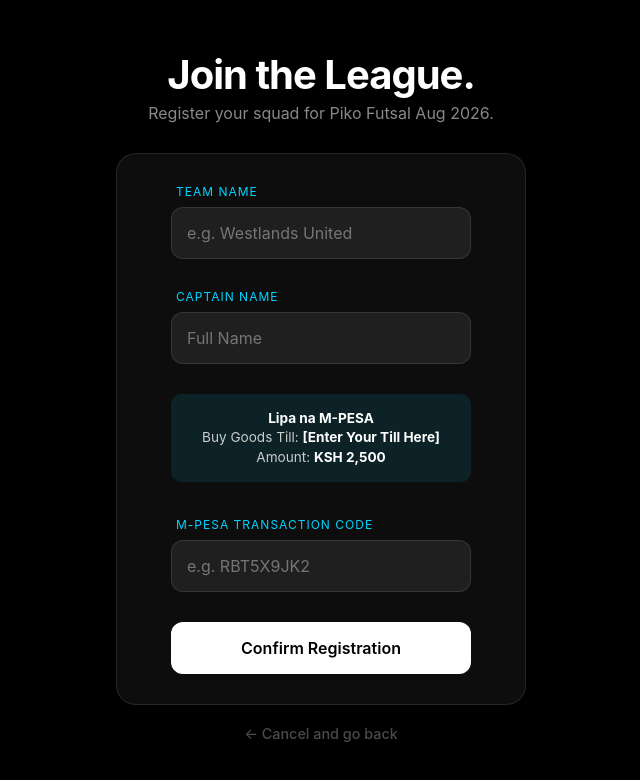
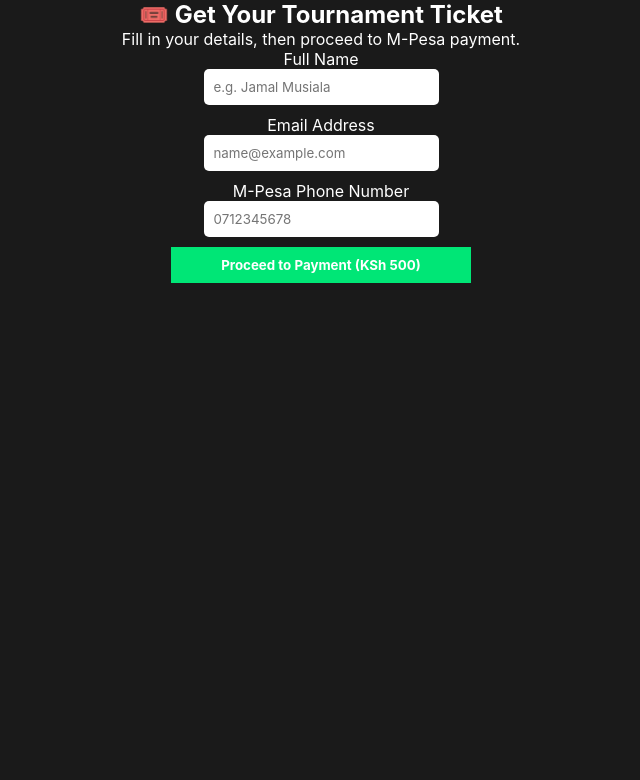
Before and after one commit to pikofutsal/piko-futsal, a website: page register.html in a window 1280 px wide. Shown: the whole page, without its empty margins (319-959 px from the left). Drawn offline with Linux system fonts and the light colour scheme.

Commit message:
Update register.html

```diff
--- a/register.html
+++ b/register.html
@@ -3,159 +3,35 @@
 <head>
     <meta charset="UTF-8">
     <meta name="viewport" content="width=device-width, initial-scale=1.0">
-    <title>Register | Piko Futsal 2026</title>
+    <title>Register | Tournament Tickets</title>
     <link rel="stylesheet" href="style.css">
-    <style>
-        /* Internal styles to ensure the "Apple" look for the form */
-        body {
-            background-color: #000;
-            color: #fff;
-            font-family: -apple-system, BlinkMacSystemFont, "Segoe UI", Roboto, Helvetica, Arial, sans-serif;
-            margin: 0;
-            display: flex;
-            justify-content: center;
-            align-items: center;
-            min-height: 100vh;
-        }
-
-        .container {
-            width: 90%;
-            max-width: 450px;
-            padding: 40px 20px;
-            text-align: center;
-        }
-
-        h1 {
-            font-size: 2.5rem;
-            font-weight: 700;
-            letter-spacing: -1px;
-            margin-bottom: 10px;
-        }
-
-        p {
-            color: #888;
-            margin-bottom: 30px;
-        }
-
-        .registration-card {
-            background: rgba(255, 255, 255, 0.05);
-            backdrop-filter: blur(20px);
-            border: 1px solid rgba(255, 255, 255, 0.1);
-            border-radius: 20px;
-            padding: 30px;
-            box-shadow: 0 20px 40px rgba(0,0,0,0.4);
-        }
-
-        .input-group {
-            text-align: left;
-            margin-bottom: 20px;
-        }
-
-        .input-group label {
-            display: block;
-            font-size: 0.75rem;
-            text-transform: uppercase;
-            letter-spacing: 1px;
-            color: #00d4ff;
-            margin-bottom: 8px;
-            margin-left: 5px;
-        }
-
-        .input-group input {
-            width: 100%;
-            box-sizing: border-box;
-            padding: 15px;
-            background: rgba(255, 255, 255, 0.08);
-            border: 1px solid rgba(255, 255, 255, 0.1);
-            border-radius: 12px;
-            color: #fff;
-            font-size: 1rem;
-            transition: 0.3s;
-        }
-
-        .input-group input:focus {
-            outline: none;
-            border-color: #00d4ff;
-            background: rgba(0, 212, 255, 0.05);
-        }
-
-        .payment-note {
-            background: rgba(0, 212, 255, 0.1);
-            border-radius: 10px;
-            padding: 15px;
-            margin-bottom: 25px;
-            font-size: 0.85rem;
-            line-height: 1.4;
-            color: #ccc;
-        }
-
-        .payment-note strong {
-            color: #fff;
-        }
-
-        .btn-submit {
-            width: 100%;
-            padding: 16px;
-            background: #fff;
-            color: #000;
-            border: none;
-            border-radius: 12px;
-            font-size: 1rem;
-            font-weight: 600;
-            cursor: pointer;
-            transition: 0.3s;
-        }
-
-        .btn-submit:hover {
-            background: #00d4ff;
-            transform: scale(1.02);
-        }
-
-        .back-link {
-            display: inline-block;
-            margin-top: 20px;
-            color: #555;
-            text-decoration: none;
-            font-size: 0.9rem;
-        }
-    </style>
 </head>
 <body>
 
-    <div class="container">
-        <h1>Join the League.</h1>
-        <p>Register your squad for Piko Futsal Aug 2026.</p>
+    <div class="registration-container">
+        <h2>🎟️ Get Your Tournament Ticket</h2>
+        <p>Fill in your details, then proceed to M-Pesa payment.</p>
 
-        <div class="registration-card">
-            <form action="https://piko-futsal.vercel.app/api/register.js" method="POST">
-
+        <form id="ticketForm">
             <div class="input-group">
-                    <label>Team Name</label>
-                    <input type="text" name="team_name" placeholder="e.g. Westlands United" required>
+                <label for="name">Full Name</label>
+                <input type="text" id="name" placeholder="e.g. Jamal Musiala" required>
             </div>
 
             <div class="input-group">
-                    <label>Captain Name</label>
-                    <input type="text" name="captain_name" placeholder="Full Name" required>
-                </div>
-
-                <div class="payment-note">
-                    <strong>Lipa na M-PESA</strong><br>
-                    Buy Goods Till: <strong>[Enter Your Till Here]</strong><br>
-                    Amount: <strong>KSH 2,500</strong>
+                <label for="email">Email Address</label>
+                <input type="email" id="email" placeholder="name@example.com" required>
             </div>
 
             <div class="input-group">
-                    <label>M-PESA Transaction Code</label>
-                    <input type="text" name="mpesa_code" placeholder="e.g. RBT5X9JK2" required>
+                <label for="phone">M-Pesa Phone Number</label>
+                <input type="tel" id="phone" placeholder="0712345678" required>
             </div>
 
-                <button type="submit" class="btn-submit">Confirm Registration</button>
+            <button type="submit" id="payBtn">Proceed to Payment (KSh 500)</button>
         </form>
     </div>
 
-        <a href="index.html" class="back-link">← Cancel and go back</a>
-    </div>
-
+    <script src="script.js"></script>
 </body>
 </html>
```
Lines whose indentation alone changed are shown as unchanged.
